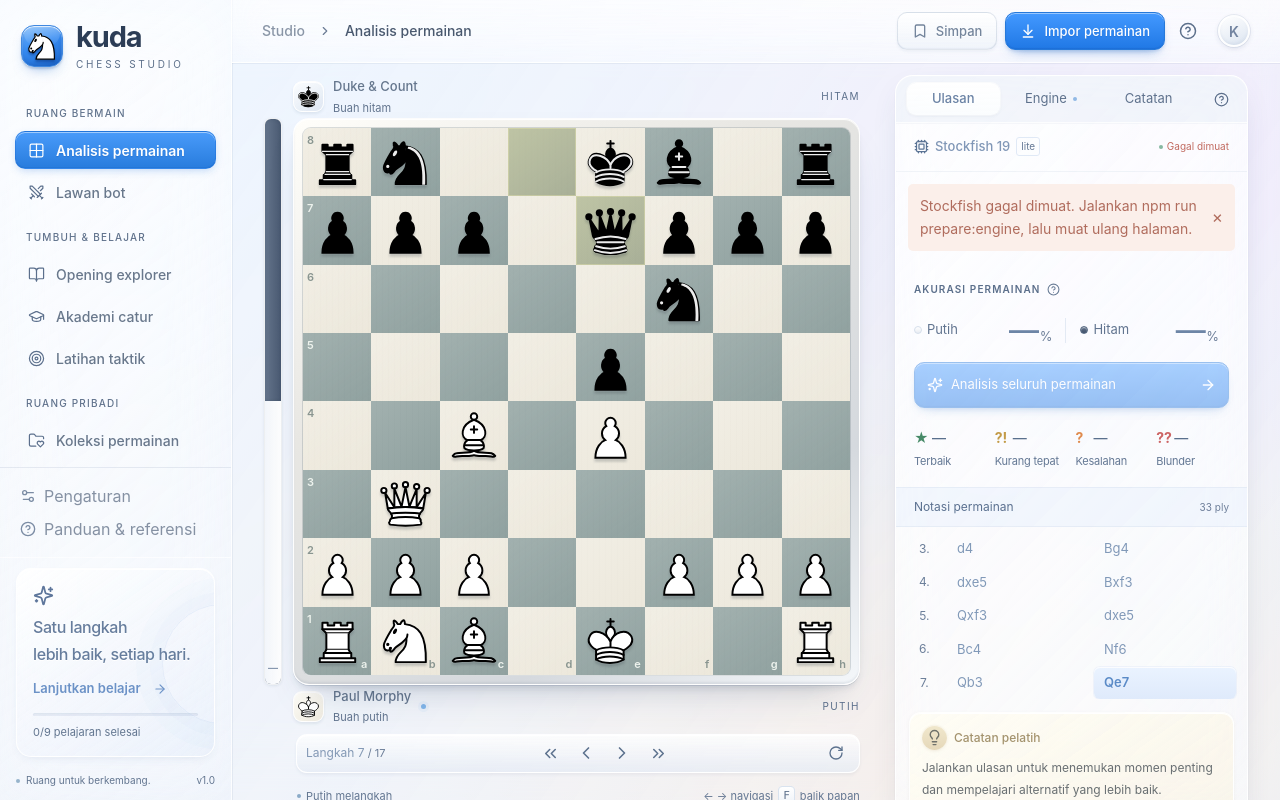
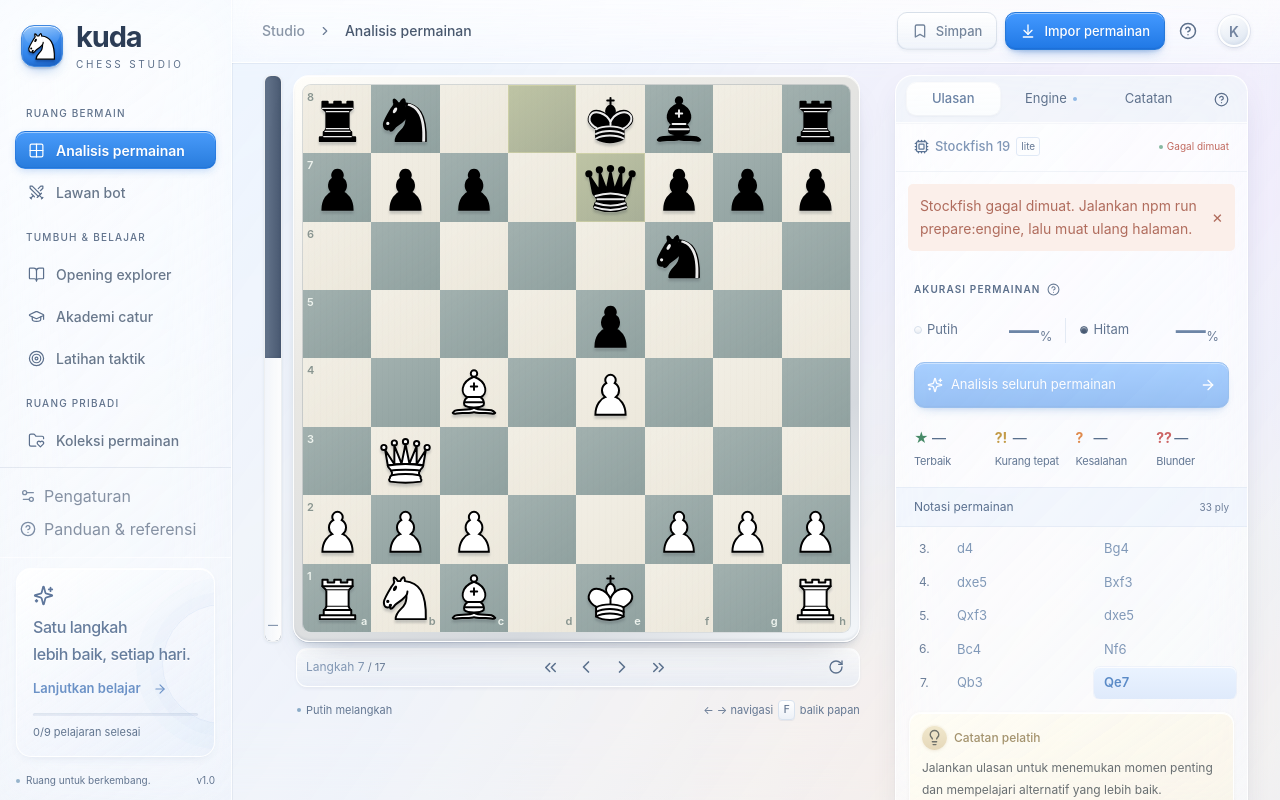
Before and after one commit to FechL/chess-analyzer, a React (Vite) app: page / in a window 1280 px wide. Built offline with nearby package versions, Linux system fonts and the light colour scheme.

Commit message:
style: remove player rows from analysis board

```diff
--- a/src/apple-glass.css
+++ b/src/apple-glass.css
@@ -1756,13 +1756,8 @@ textarea::placeholder {
   color: #556e8f;
 }
 
-@media (min-width: 1101px) and (max-height: 850px) {
-  .analysis-page .player-row {
-    height: 43px;
-  }
-  .analysis-page .eval-bar {
-    margin-block: 43px;
-  }
+.analysis-page .eval-bar {
+  margin-block: 0;
 }
 @media (max-width: 1200px) {
   .page {
--- a/src/pages/Analysis.tsx
+++ b/src/pages/Analysis.tsx
@@ -27,7 +27,6 @@ import {
   Modal,
   MoveList,
   NavigationControls,
-  PlayerRow,
 } from "../components/Common";
 import { DashboardButton } from "../components/block/dashboard-shell";
 import { useEngine } from "../hooks/useEngine";
@@ -278,16 +277,6 @@ export default function Analysis({
               active={!!result}
             />
             <div className="board-main">
-              <PlayerRow
-                name={flipped ? game.white : game.black}
-                color={flipped ? "w" : "b"}
-                active={position.turn() === (flipped ? "w" : "b")}
-                right={
-                  <span className="player-side">
-                    {flipped ? "PUTIH" : "HITAM"}
-                  </span>
-                }
-              />
               <Board
                 fen={fen}
                 flipped={flipped}
@@ -297,16 +286,6 @@ export default function Analysis({
                   showArrow && tab === "engine" ? result?.bestmove : undefined
                 }
                 theme={settings.boardTheme}
-              />
-              <PlayerRow
-                name={flipped ? game.black : game.white}
-                color={flipped ? "b" : "w"}
-                active={position.turn() === (flipped ? "b" : "w")}
-                right={
-                  <span className="player-side">
-                    {flipped ? "HITAM" : "PUTIH"}
-                  </span>
-                }
               />
             </div>
           </div>
```
